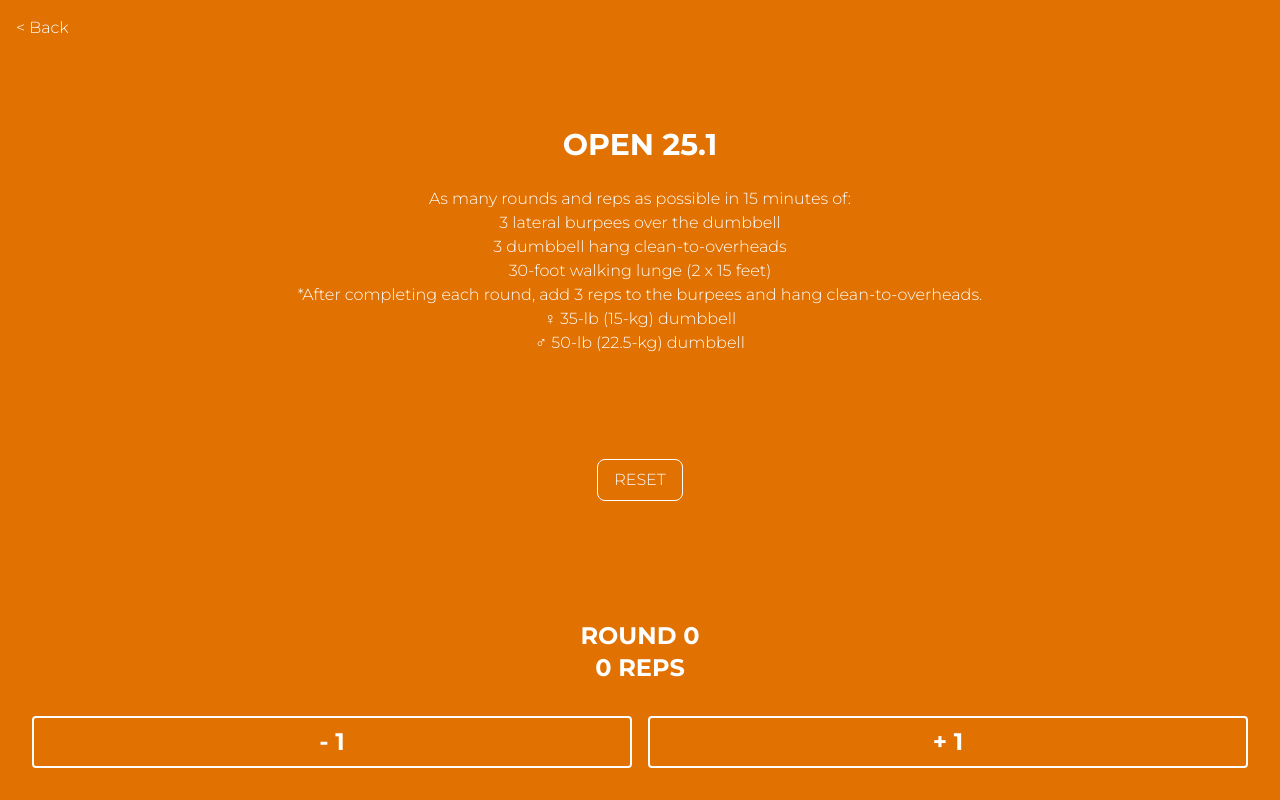
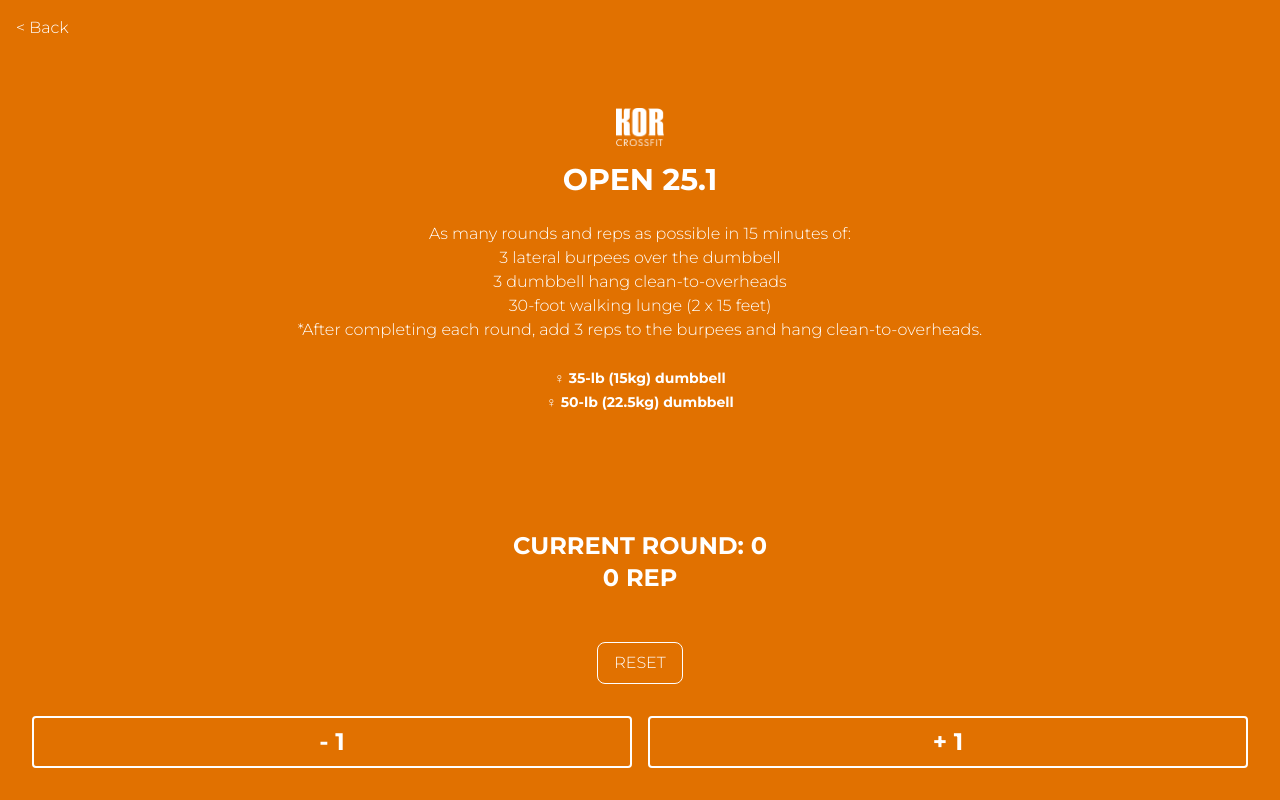
Before and after one commit to altomizawa/open2025, a Next.js app: page /251 in a window 1280 px wide. Built offline with nearby package versions, Linux system fonts and the light colour scheme.

Commit message:
style: add kor logo

```diff
--- a/app/251/page.js
+++ b/app/251/page.js
@@ -1,6 +1,8 @@
 'use client'
 import { useState } from 'react'
 import Link from 'next/link'
+import Image from 'next/image'
+import korLogo from '@/public/kor-crossfit_white.png'
 
 const TwentyFiveOne = () => {
   const [reps, setReps] = useState(0)
@@ -11,23 +13,26 @@ const TwentyFiveOne = () => {
     let burpees = 3;
     let cleanToOverheads = 3;
     let lunges = 2;
+    let round = 1;
 
     while (totalReps > 0) {
-      if (totalReps <= burpees) return <p className='movement'>Burpees over dumbbell: {burpees} reps</p>;
+      let roundReps = burpees + cleanToOverheads + lunges;
+
+      if (totalReps <= burpees) return `Burpees over DB: ${totalReps} / ${burpees} reps`;
       totalReps -= burpees;
 
-      if (totalReps <= cleanToOverheads) return <p className='movement'>Dumbbell hang clean-to-ovh: {cleanToOverheads} reps</p>;
+      if (totalReps <= cleanToOverheads) return `DB hang clean-to-ovh: ${totalReps} / ${cleanToOverheads} reps`;
       totalReps -= cleanToOverheads;
 
-      if (totalReps <= lunges) return <p className='movement'>Walking lunge: {lunges} reps</p>;
+      if (totalReps <= lunges) return `Walking lunge: ${totalReps} / ${lunges} reps`;
       totalReps -= lunges;
 
       // Increase reps for next round
+      round++;
       burpees += 3;
       cleanToOverheads += 3;
     }
   }
-
 
   function getCurrentRound(totalReps) {
     let burpees = 3;
@@ -59,7 +64,8 @@ const TwentyFiveOne = () => {
   return (
     <main className=" bg-amber-600 h-screen text-white relative flex flex-col justify-between">
       <Link href="/" className='pl-4 pt-4 text-white'>&lt; Back</Link>
-      <div>
+      <div className=''>
+        <Image alt='kor logo' src={korLogo} width={200} height={200} className='mx-auto w-12 -mt-4 mb-4' />
         <h1 className="font-bold text-center w-full text-3xl">
           OPEN 25.1
         </h1>
@@ -74,20 +80,24 @@ const TwentyFiveOne = () => {
         <br></br>
         *After completing each round, add 3 reps to the burpees and hang clean-to-overheads.
         <br></br>
-        ♀ 35-lb (15-kg) dumbbell
         <br></br>
-        ♂ 50-lb (22.5-kg) dumbbell
+        <span className='font-bold text-sm'>♀ 35-lb (15kg) dumbbell</span>
+        <br></br>
+        <span className='font-bold text-sm'>♀ 50-lb (22.5kg) dumbbell</span>
         </p>
       </div>
+      <div className='w-full p-8 flex flex-col gap-8'>
+        <div className=''>
+          <h3 className='text-2xl font-bold text-center'>CURRENT ROUND: {getCurrentRound(reps) ? getCurrentRound(reps) : 0}</h3>
+          <h3 className='text-2xl font-bold text-center'>{reps} {reps>1 ? 'REPS' : 'REP'}</h3>
+          <p className='text-center font-bold'>
+          {getCurrentMovement(reps)}
+
+          </p>
+        </div>
       <div className='w-full flex justify-center mt-4'>
         <button onClick={()=>setReps(0)} className='border-[1px] rounded-lg px-4 py-2'>RESET</button>
       </div>
-      <div className='w-full p-8 flex flex-col gap-8'>
-        <div className=''>
-          <h3 className='text-2xl font-bold text-center'>ROUND {reps > 0 ? getCurrentRound(reps)-1 : 0}</h3>
-          <h3 className='text-2xl font-bold text-center'>{reps} REPS</h3>
-          {getCurrentMovement(reps)}
-        </div>
         <div className='flex flex-row justify-center gap-4 w-full'>
           <button className='border-2 text-2xl text-white font-bold py-2 px-4 rounded w-full' onClick={() => handleRepsChange('decrement')}>- 1</button>
           <button className='border-2 text-2xl text-white font-bold py-2 px-4 rounded w-full' onClick={() => handleRepsChange('increment')}>+ 1</button>
--- a/app/page.js
+++ b/app/page.js
@@ -1,9 +1,11 @@
 import Image from "next/image";
 import Link from 'next/link';
+import korLogo from '@/public/kor-crossfit_white.png'
 
 export default function Home() {
   return (
       <main className="p-8 flex flex-col h-screen items-center justify-center bg-amber-600">
+        <Image alt='kor logo' src={korLogo} width={200} height={200} className='mx-auto w-42 -mt-4 mb-4' />
         <h1 className="font-bold title text-center text-white">
           OPEN 2025
         </h1>
```
Also changed, not shown: public/kor-crossfit_white.png (added).
